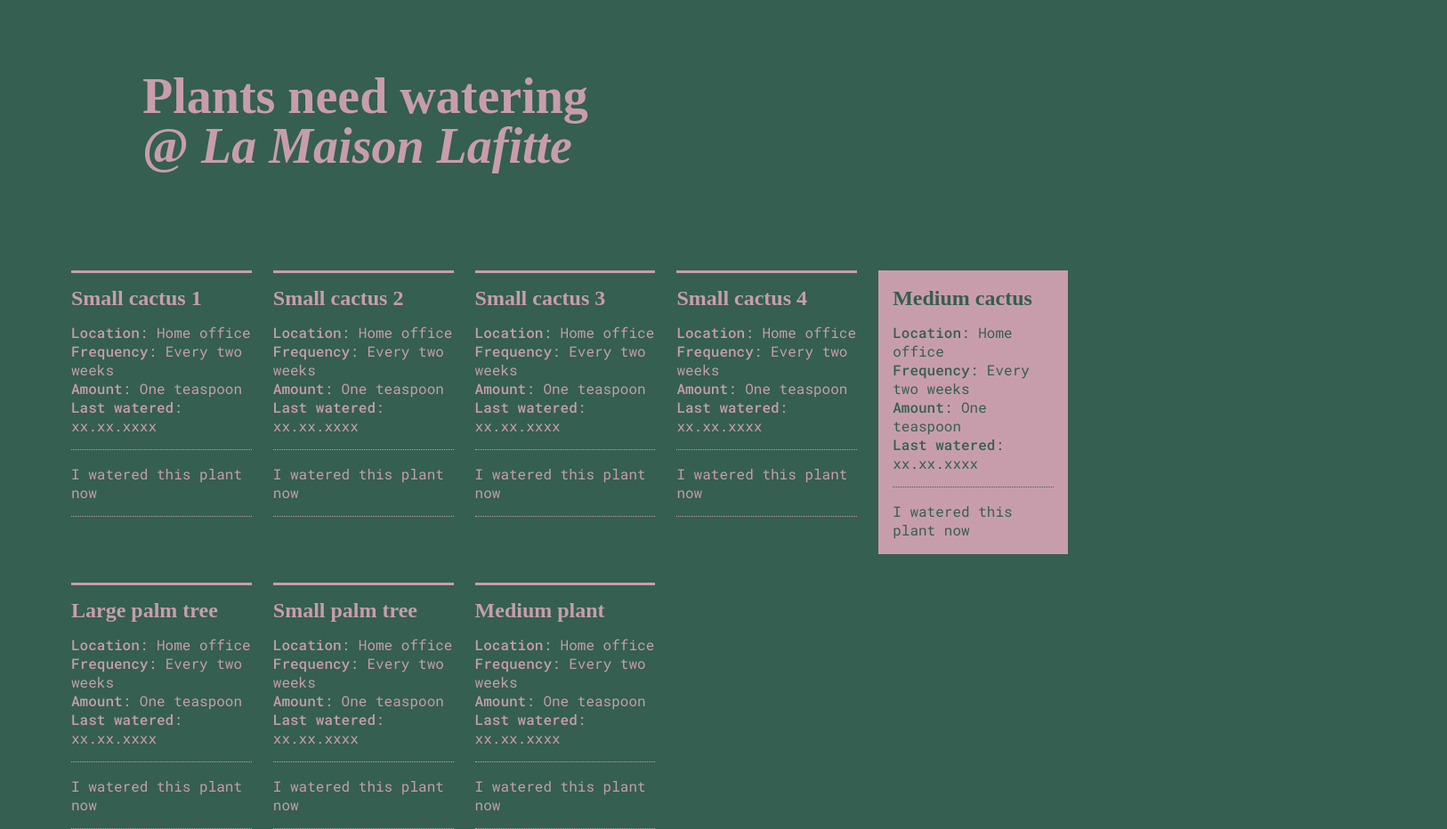
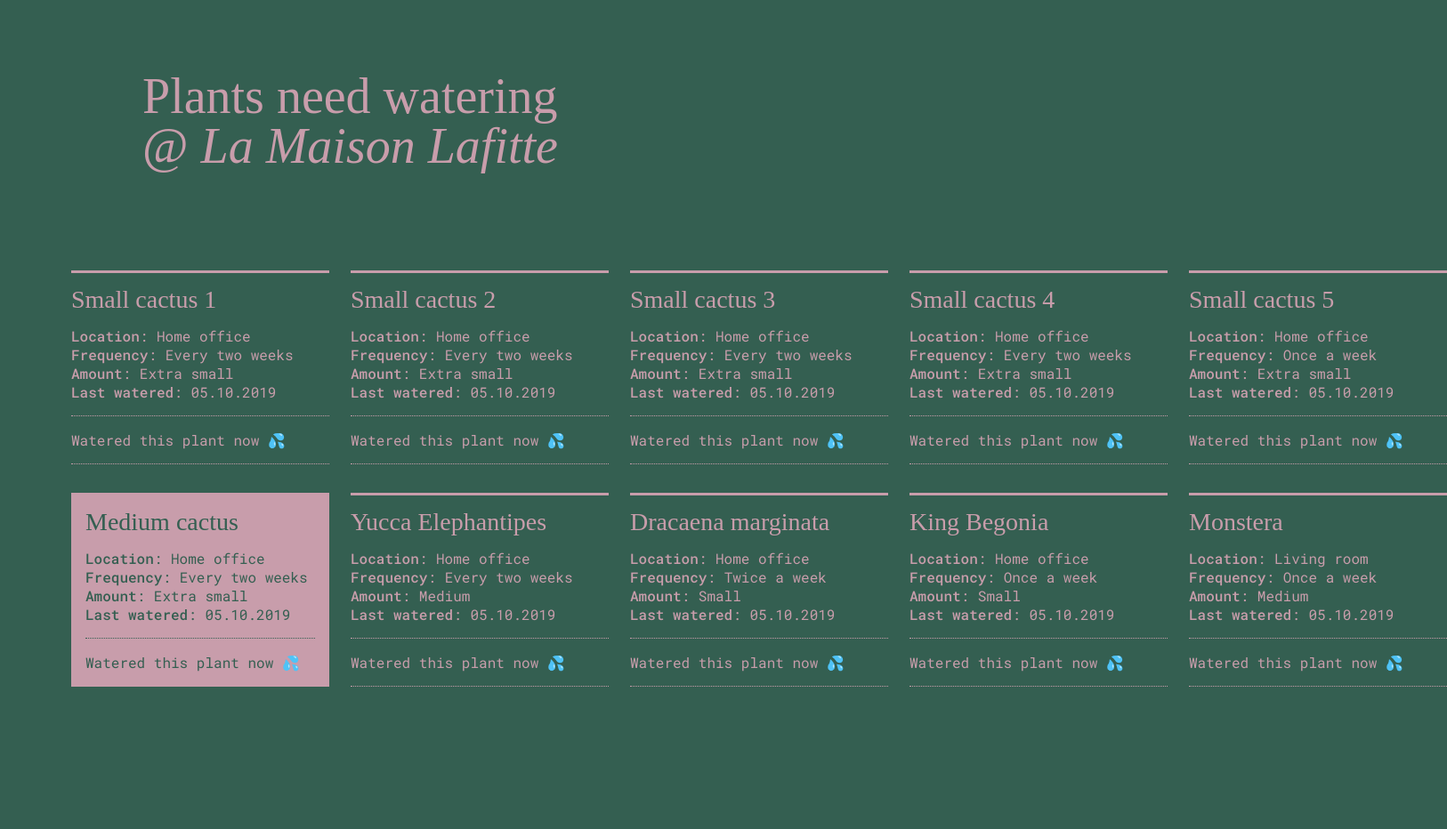
Before and after one commit to Uvacoder/plant-watering-tracker, a plain HTML site: page index.html in a window 1280 px wide. Shown: the whole page at 89% size, 1626 px wide, since content can reach past the window. After the commit the page ends 800 px from the top, so only its background shows below. Drawn offline with Linux system fonts and the light colour scheme; a web font is replaced by a local one.

Commit message:
add proper naming for the plants of which I know the proper name

```diff
--- a/index.html
+++ b/index.html
@@ -27,12 +27,12 @@
           <ul>
             <li><span>Location</span>: Home office</li>
             <li><span>Frequency</span>: Every two weeks</li>
-            <li><span>Amount</span>: One teaspoon</li>
-            <li><span>Last watered</span>: xx.xx.xxxx</li>
+            <li><span>Amount</span>: Extra small</li>
+            <li><span>Last watered</span>: 05.10.2019</li>
           </ul>
         </section>
         <footer>
-          <a>I watered this plant now</a>
+          <a>Watered this plant now 💦</a>
         </footer>
       </article>
 
@@ -46,12 +46,12 @@
           <ul>
             <li><span>Location</span>: Home office</li>
             <li><span>Frequency</span>: Every two weeks</li>
-            <li><span>Amount</span>: One teaspoon</li>
-            <li><span>Last watered</span>: xx.xx.xxxx</li>
+            <li><span>Amount</span>: Extra small</li>
+            <li><span>Last watered</span>: 05.10.2019</li>
           </ul>
         </section>
         <footer>
-          <a>I watered this plant now</a>
+          <a>Watered this plant now 💦</a>
         </footer>
       </article>
 
@@ -65,12 +65,12 @@
           <ul>
             <li><span>Location</span>: Home office</li>
             <li><span>Frequency</span>: Every two weeks</li>
-            <li><span>Amount</span>: One teaspoon</li>
-            <li><span>Last watered</span>: xx.xx.xxxx</li>
+            <li><span>Amount</span>: Extra small</li>
+            <li><span>Last watered</span>: 05.10.2019</li>
           </ul>
         </section>
         <footer>
-          <a>I watered this plant now</a>
+          <a>Watered this plant now 💦</a>
         </footer>
       </article>
 
@@ -84,14 +84,33 @@
           <ul>
             <li><span>Location</span>: Home office</li>
             <li><span>Frequency</span>: Every two weeks</li>
-            <li><span>Amount</span>: One teaspoon</li>
-            <li><span>Last watered</span>: xx.xx.xxxx</li>
+            <li><span>Amount</span>: Extra small</li>
+            <li><span>Last watered</span>: 05.10.2019</li>
           </ul>
         </section>
         <footer>
-          <a>I watered this plant now</a>
+          <a>Watered this plant now 💦</a>
         </footer>
       </article>
+
+      <article>
+          <header>
+            <h2>
+              Small cactus 5
+            </h2>
+          </header>
+          <section>
+            <ul>
+              <li><span>Location</span>: Home office</li>
+              <li><span>Frequency</span>: Once a week</li>
+              <li><span>Amount</span>: Extra small</li>
+              <li><span>Last watered</span>: 05.10.2019</li>
+            </ul>
+          </section>
+          <footer>
+            <a>Watered this plant now 💦</a>
+          </footer>
+        </article>
 
       <article class="needs_watering">
         <header>
@@ -103,71 +122,90 @@
           <ul>
             <li><span>Location</span>: Home office</li>
             <li><span>Frequency</span>: Every two weeks</li>
-            <li><span>Amount</span>: One teaspoon</li>
-            <li><span>Last watered</span>: xx.xx.xxxx</li>
+            <li><span>Amount</span>: Extra small</li>
+            <li><span>Last watered</span>: 05.10.2019</li>
           </ul>
         </section>
         <footer>
-          <a>I watered this plant now</a>
+          <a>Watered this plant now 💦</a>
         </footer>
       </article>
 
       <article>
         <header>
           <h2>
-            Large palm tree
+            Yucca Elephantipes
           </h2>
         </header>
         <section>
           <ul>
             <li><span>Location</span>: Home office</li>
             <li><span>Frequency</span>: Every two weeks</li>
-            <li><span>Amount</span>: One teaspoon</li>
-            <li><span>Last watered</span>: xx.xx.xxxx</li>
+            <li><span>Amount</span>: Medium</li>
+            <li><span>Last watered</span>: 05.10.2019</li>
           </ul>
         </section>
         <footer>
-          <a>I watered this plant now</a>
+          <a>Watered this plant now 💦</a>
         </footer>
       </article>
 
       <article>
         <header>
           <h2>
-            Small palm tree
+            Dracaena marginata
           </h2>
         </header>
         <section>
           <ul>
             <li><span>Location</span>: Home office</li>
-            <li><span>Frequency</span>: Every two weeks</li>
-            <li><span>Amount</span>: One teaspoon</li>
-            <li><span>Last watered</span>: xx.xx.xxxx</li>
+            <li><span>Frequency</span>: Twice a week</li>
+            <li><span>Amount</span>: Small</li>
+            <li><span>Last watered</span>: 05.10.2019</li>
           </ul>
         </section>
         <footer>
-          <a>I watered this plant now</a>
+          <a>Watered this plant now 💦</a>
         </footer>
       </article>
 
       <article>
         <header>
           <h2>
-            Medium plant
+            King Begonia
           </h2>
         </header>
         <section>
           <ul>
             <li><span>Location</span>: Home office</li>
-            <li><span>Frequency</span>: Every two weeks</li>
-            <li><span>Amount</span>: One teaspoon</li>
-            <li><span>Last watered</span>: xx.xx.xxxx</li>
+            <li><span>Frequency</span>: Once a week</li>
+            <li><span>Amount</span>: Small</li>
+            <li><span>Last watered</span>: 05.10.2019</li>
           </ul>
         </section>
         <footer>
-          <a>I watered this plant now</a>
+          <a>Watered this plant now 💦</a>
         </footer>
       </article>
+
+      <article>
+          <header>
+            <h2>
+              Monstera
+            </h2>
+          </header>
+          <section>
+            <ul>
+              <li><span>Location</span>: Living room</li>
+              <li><span>Frequency</span>: Once a week</li>
+              <li><span>Amount</span>: Medium</li>
+              <li><span>Last watered</span>: 05.10.2019</li>
+            </ul>
+          </section>
+          <footer>
+            <a>Watered this plant now 💦</a>
+          </footer>
+        </article>
     </main>
   </body>
 </html>
--- a/style.css
+++ b/style.css
@@ -35,6 +35,7 @@ header#header {
 
 header#header h1 {
   font-size: 3.5em;
+  font-weight: 400;
 }
 
 header#header h1 span {
@@ -48,7 +49,7 @@ header#header h1 span {
 main {
   margin: 0 5em;
   display: grid;
-  grid-template-columns: minmax(min-content, 19%) minmax(min-content, 19%) minmax(min-content, 19%) minmax(min-content, 19%) minmax(min-content, 19%);
+  grid-template-columns: minmax(290px, 19%) minmax(290px, 19%) minmax(290px, 19%) minmax(290px, 19%) minmax(290px, 19%);
   grid-column-gap: 1.5em;
   grid-row-gap: 2em;
 }
@@ -60,6 +61,11 @@ main {
 main article {
   border-top: 3px solid #c89dab;
   padding-top: 1em;
+}
+
+main article header h2 {
+  font-size: 1.75em;
+  font-weight: 400;
 }
 
 main article section, main article footer{
```
